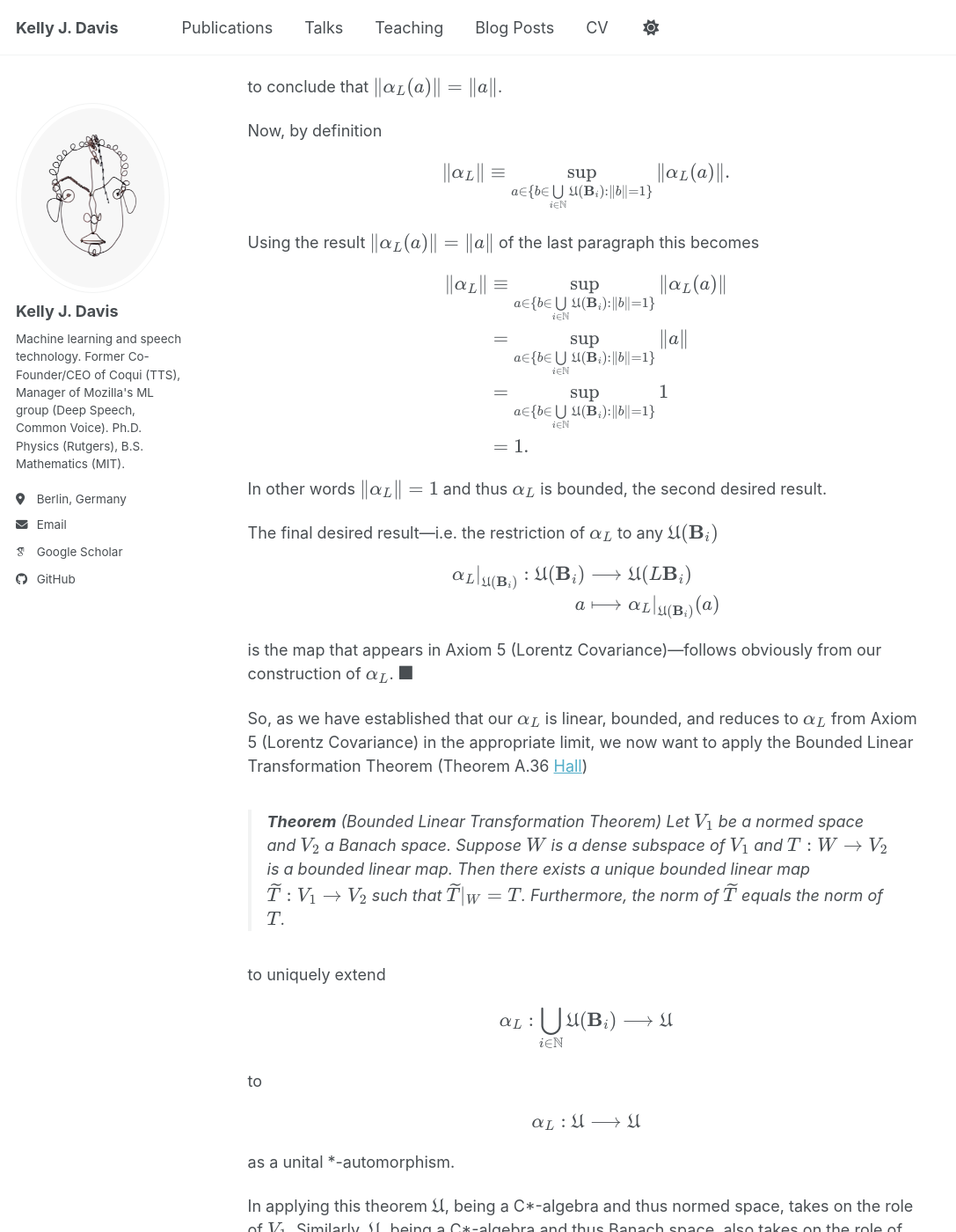
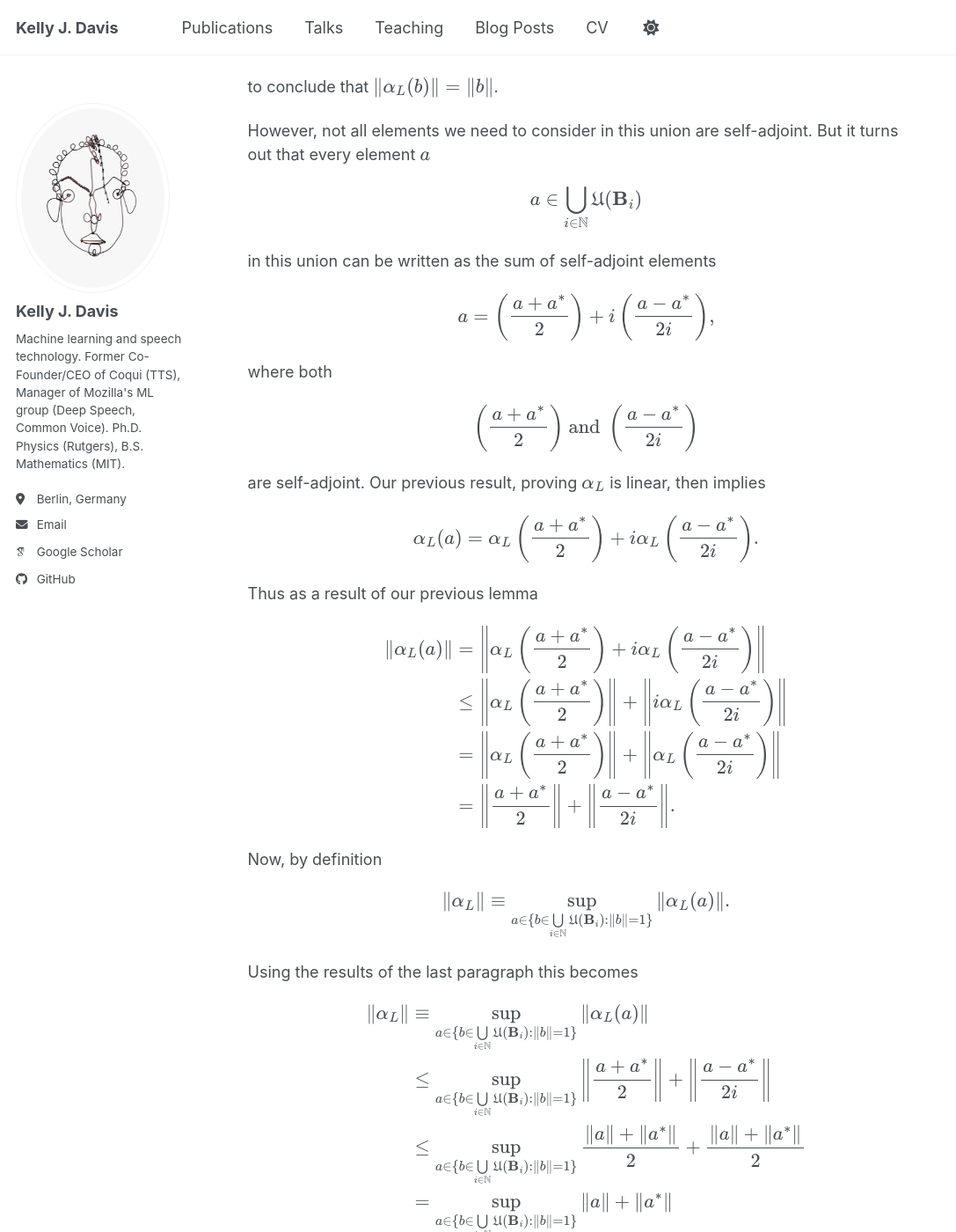
Before and after one commit to KellyJDavis/KellyJDavis.github.io, a Jekyll site: the page built from _posts/2026-05-30-local-isometric-invariant-states.md, in a window 1280 px wide and 1400 px high, scrolled down 18692 px. Shown: the whole window at 88% size, without its empty margins (0-1087 px from the left). Built offline with Jekyll 4.4.1, drawn with Linux system fonts in a browser that asks for light colours; some web fonts are replaced; a script bundle is joined from its source files by our own code; library files that are not in the unit come from our copies; some of the changed text lies outside the part shown.

Commit message:
Fixed logic error and polish

```diff
--- a/_posts/2026-05-30-local-isometric-invariant-states.md
+++ b/_posts/2026-05-30-local-isometric-invariant-states.md
@@ -441,10 +441,10 @@ $$
 \alpha_L : \mathfrak{U}(\mathbf{B}_1) \longrightarrow \mathfrak{U}(L\mathbf{B}_1)
 $$
 
-where $$\alpha_L$$ is a unital \*-isomorphism and is thus linear. The definition of the quasilocal algebra $$\mathcal{U}$$ implies that $$\mathfrak{U}(L\mathbf{B}_1) \subseteq \mathcal{U}$$. Hence, viewing the range $$\mathfrak{U}(L\mathbf{B}_1)$$ of $$\alpha_L$$ as a subset of $$\mathcal{U}$$, we have a map
+where $$\alpha_L$$ is a unital \*-isomorphism and is thus linear. The definition of the quasilocal algebra $$\mathfrak{U}$$ implies that $$\mathfrak{U}(L\mathbf{B}_1) \subseteq \mathfrak{U}$$. Hence, viewing the range $$\mathfrak{U}(L\mathbf{B}_1)$$ of $$\alpha_L$$ as a subset of $$\mathfrak{U}$$, we have a map
 
 $$
-\alpha_L : \bigcup\limits_{i \in \{1\}} \mathfrak{U}(\mathbf{B}_i) \longrightarrow \mathcal{U}
+\alpha_L : \bigcup\limits_{i \in \{1\}} \mathfrak{U}(\mathbf{B}_i) \longrightarrow \mathfrak{U}
 $$
 
 of the desired form, i.e. linear and with the proper restriction.
@@ -483,7 +483,7 @@ $$
 \alpha_L : \bigcup\limits_{i \in \{1,\ldots,n+1\}} \mathfrak{U}(\mathbf{B}_i) \longrightarrow \mathfrak{U}(L\mathbf{B}).
 $$
 
-The definition of the quasilocal algebra $$\mathcal{U}$$ implies that $$\mathfrak{U}(L\mathbf{B}) \subseteq \mathcal{U}$$. Hence, as above, viewing $$\mathfrak{U}(L\mathbf{B})$$ as a subset of $$\mathcal{U}$$ leads to the map
+The definition of the quasilocal algebra $$\mathfrak{U}$$ implies that $$\mathfrak{U}(L\mathbf{B}) \subseteq \mathfrak{U}$$. Hence, as above, viewing $$\mathfrak{U}(L\mathbf{B})$$ as a subset of $$\mathfrak{U}$$ leads to the map
 
 $$
 \alpha_L : \bigcup\limits_{i \in \{1,\ldots,n+1\}} \mathfrak{U}(\mathbf{B}_i) \longrightarrow \mathfrak{U}
@@ -555,7 +555,7 @@ $$
 \sigma(\alpha(a_1)) \subseteq \sigma(a_1).
 $$
 
-Now as $$\alpha$$ is a unital \*-monomorphism, it follows that when $$\alpha$$ is restricted to the domain $$\mathfrak{U}$$ and range $$\alpha(\mathfrak{U})$$ it is invertible and
+Now as $$\alpha$$ is a unital \*-monomorphism, it follows that when $$\alpha$$ is restricted to domain $$\mathfrak{U}$$ and range $$\alpha(\mathfrak{U})$$, it is invertible. Thus
 
 $$
 \alpha^{-1} : \alpha(\mathfrak{U}) \rightarrow \mathfrak{U}
@@ -641,13 +641,49 @@ $$
 \alpha_L : \bigcup\limits_{i \in \mathbb{N}} \mathfrak{U}(\mathbf{B}_i) \longrightarrow \mathfrak{U}
 $$
 
-imply that this map $$\alpha_L$$ is a unital *-monomorphism. Hence, we can apply the previous lemma to an arbitrary element $$a$$
+imply that this map $$\alpha_L$$ is a unital *-monomorphism. Hence, we can apply the previous lemma to an arbitrary self-adjoint element $$b$$
+
+$$
+b \in \bigcup\limits_{i \in \mathbb{N}} \mathfrak{U}(\mathbf{B}_i)
+$$
+
+to conclude that $$\|\alpha_L(b)\|=\|b\|$$.
+
+However, not all elements we need to consider in this union are self-adjoint. But it turns out that every element $$a$$
 
 $$
 a \in \bigcup\limits_{i \in \mathbb{N}} \mathfrak{U}(\mathbf{B}_i)
 $$
 
-to conclude that $$\|\alpha_L(a)\|=\|a\|$$.
+in this union can be written as the sum of self-adjoint elements
+
+$$
+a = \left( \frac{a + a^*}{2} \right) + i \left( \frac{a - a^*}{2i} \right),
+$$
+
+where both
+
+$$
+\left( \frac{a + a^*}{2} \right) \text{ and } \left( \frac{a - a^*}{2i} \right)
+$$
+
+are self-adjoint. Our previous result, proving $$\alpha_L$$ is linear, then implies
+
+$$
+\alpha_L(a) = \alpha_L \left( \frac{a + a^*}{2} \right) + i \alpha_L\left( \frac{a - a^*}{2i} \right).
+$$
+
+Thus as a result of our previous lemma
+
+$$
+\begin{align}
+\|\alpha_L(a)\|
+  &= \left\| \alpha_L \left( \frac{a + a^*}{2} \right) + i \alpha_L\left( \frac{a - a^*}{2i} \right) \right\| \\
+  &\le \left\| \alpha_L \left( \frac{a + a^*}{2} \right) \right\| + \left\| i \alpha_L\left( \frac{a - a^*}{2i} \right) \right\| \\
+  &= \left\| \alpha_L \left( \frac{a + a^*}{2} \right) \right\| + \left\| \alpha_L\left( \frac{a - a^*}{2i} \right) \right\| \\
+  &= \left\| \frac{a + a^*}{2} \right\| + \left\| \frac{a - a^*}{2i} \right\|.
+\end{align}
+$$
 
 Now, by definition
 
@@ -655,19 +691,23 @@ $$
 \|\alpha_L\| \equiv \sup\limits_{a \in \{b \in \bigcup\limits_{i \in \mathbb{N}} \mathfrak{U}(\mathbf{B}_i) : \|b\| = 1\}} \|\alpha_L(a)\|.
 $$
 
-Using the result $$\|\alpha_L(a)\|=\|a\|$$ of the last paragraph this becomes
+Using the results of the last paragraph this becomes
 
 $$
 \begin{align}
 \|\alpha_L\|
   &\equiv \sup\limits_{a \in \{b \in \bigcup\limits_{i \in \mathbb{N}} \mathfrak{U}(\mathbf{B}_i) : \|b\| = 1\}} \|\alpha_L(a)\| \\
-  &= \sup\limits_{a \in \{b \in \bigcup\limits_{i \in \mathbb{N}} \mathfrak{U}(\mathbf{B}_i) : \|b\| = 1\}} \|a\| \\
-  &= \sup\limits_{a \in \{b \in \bigcup\limits_{i \in \mathbb{N}} \mathfrak{U}(\mathbf{B}_i) : \|b\| = 1\}} 1 \\
-  &= 1.
+  &\le \sup\limits_{a \in \{b \in \bigcup\limits_{i \in \mathbb{N}} \mathfrak{U}(\mathbf{B}_i) : \|b\| = 1\}} \left\| \frac{a + a^*}{2} \right\| + \left\| \frac{a - a^*}{2i} \right\| \\
+  &\le \sup\limits_{a \in \{b \in \bigcup\limits_{i \in \mathbb{N}} \mathfrak{U}(\mathbf{B}_i) : \|b\| = 1\}} \frac{\|a\| + \|a^*\|}{2} + \frac{\|a\| + \|a^*\|}{2} \\
+  &= \sup\limits_{a \in \{b \in \bigcup\limits_{i \in \mathbb{N}} \mathfrak{U}(\mathbf{B}_i) : \|b\| = 1\}} \|a\| + \|a^*\| \\
+  &= \sup\limits_{a \in \{b \in \bigcup\limits_{i \in \mathbb{N}} \mathfrak{U}(\mathbf{B}_i) : \|b\| = 1\}} \|a\| + \|a\| \\
+  &= \sup\limits_{a \in \{b \in \bigcup\limits_{i \in \mathbb{N}} \mathfrak{U}(\mathbf{B}_i) : \|b\| = 1\}} 2\|a\| \\
+  &= \sup\limits_{a \in \{b \in \bigcup\limits_{i \in \mathbb{N}} \mathfrak{U}(\mathbf{B}_i) : \|b\| = 1\}} 2 \\
+  &= 2.
 \end{align}
 $$
 
-In other words $$\|\alpha_L\|=1$$ and thus $$\alpha_L$$ is bounded, the second desired result.
+In other words $$\|\alpha_L\| \le 2$$ and thus $$\alpha_L$$ is bounded, the second desired result.
 
 The final desired result---i.e. the restriction of $$\alpha_L$$ to any $$\mathfrak{U}(\mathbf{B}_i)$$
 
```
